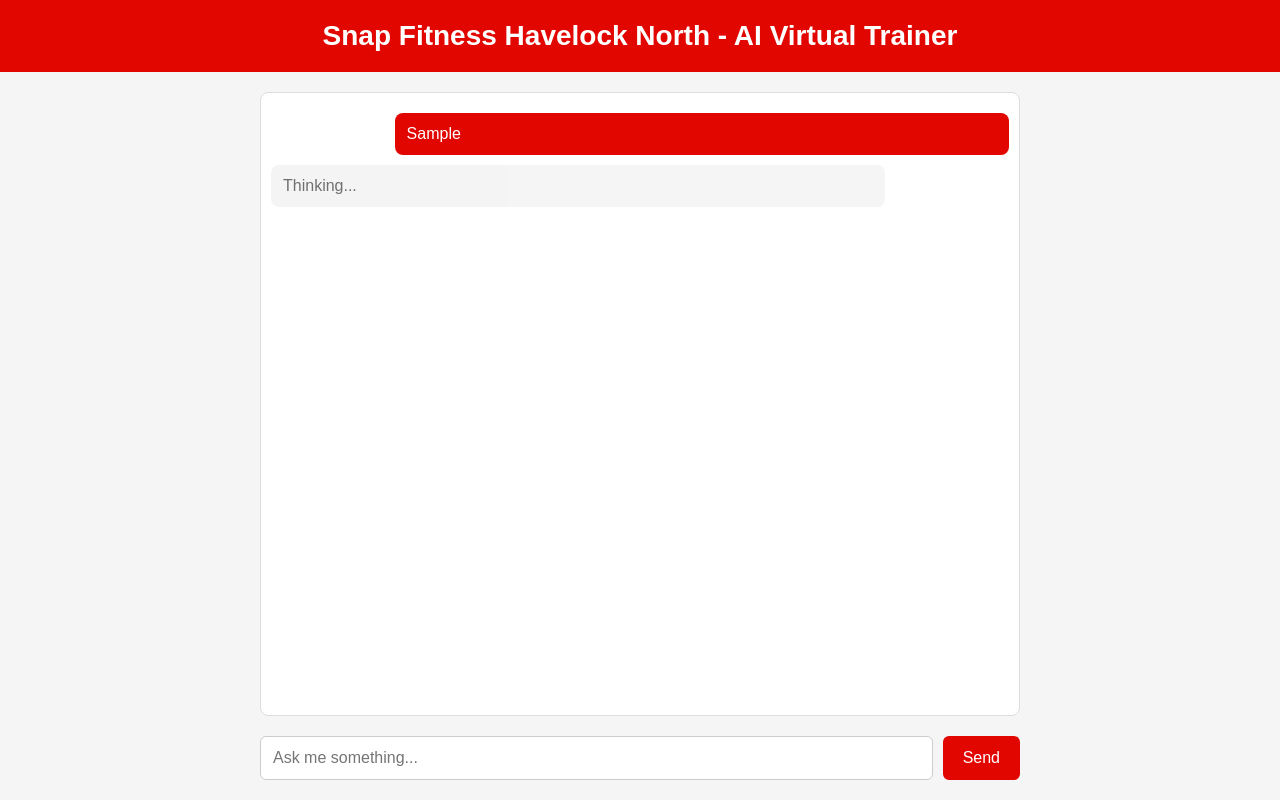
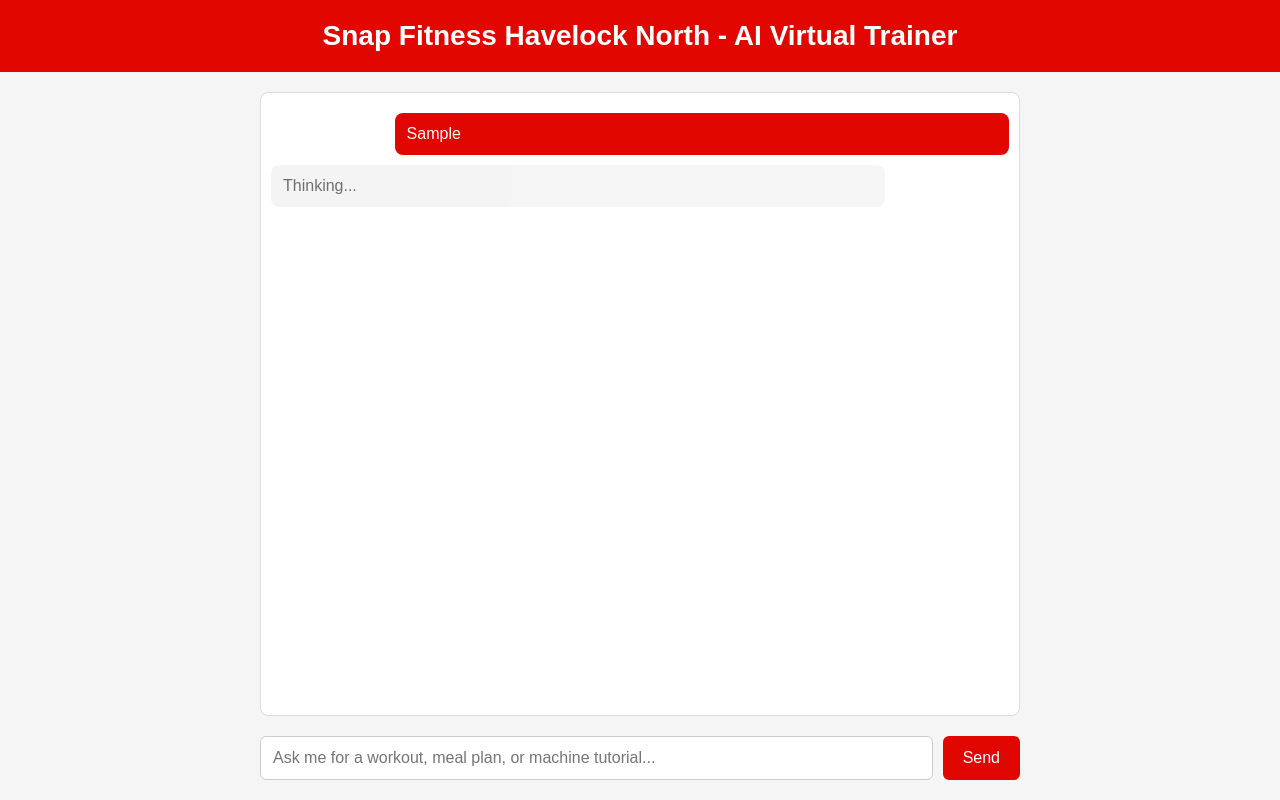
Before and after one commit to samharrison1906/Snap-Fitness-AI, a plain HTML site: page index.html in a window 1280 px wide. Both pictures are taken after typing "Sample" into the empty fields and a click on the button "Send". Drawn offline with Linux system fonts and the light colour scheme; no server answers.

Commit message:
Update index.html

```diff
--- a/index.html
+++ b/index.html
@@ -98,7 +98,7 @@
     <div id="messages"></div>
 
     <div id="input-area">
-      <input id="user-input" type="text" placeholder="Ask me something..." />
+      <input id="user-input" type="text" placeholder="Ask me for a workout, meal plan, or machine tutorial..." />
       <button onclick="sendMessage()">Send</button>
     </div>
   </div>
@@ -118,7 +118,7 @@
         messages: [
           {
             role: "system",
-            content: "You are the Snap Fitness Havelock North Virtual Trainer."
+            content: "You are the Snap Fitness Havelock North Virtual Trainer. Provide workouts, meal plans, gym info, and machine tutorials. Be friendly and supportive."
           },
           {
             role: "user",
@@ -129,16 +129,17 @@
 
       const response = await fetch("https://super-water-ee9a.samharrison1906.workers.dev/", {
         method: "POST",
+        mode: "cors",
         headers: {
           "Content-Type": "application/json"
         },
-        body: JSON.stringify(payload) // IMPORTANT: This MUST be here
+        body: JSON.stringify(payload)
       });
 
       const data = await response.json();
 
-      const msgs = document.querySelectorAll('.bot');
-      msgs[msgs.length - 1].remove();
+      const placeholders = document.querySelectorAll('.bot');
+      placeholders[placeholders.length - 1].remove();
 
       addMessage(data.choices[0].message.content, "bot");
     }
```
